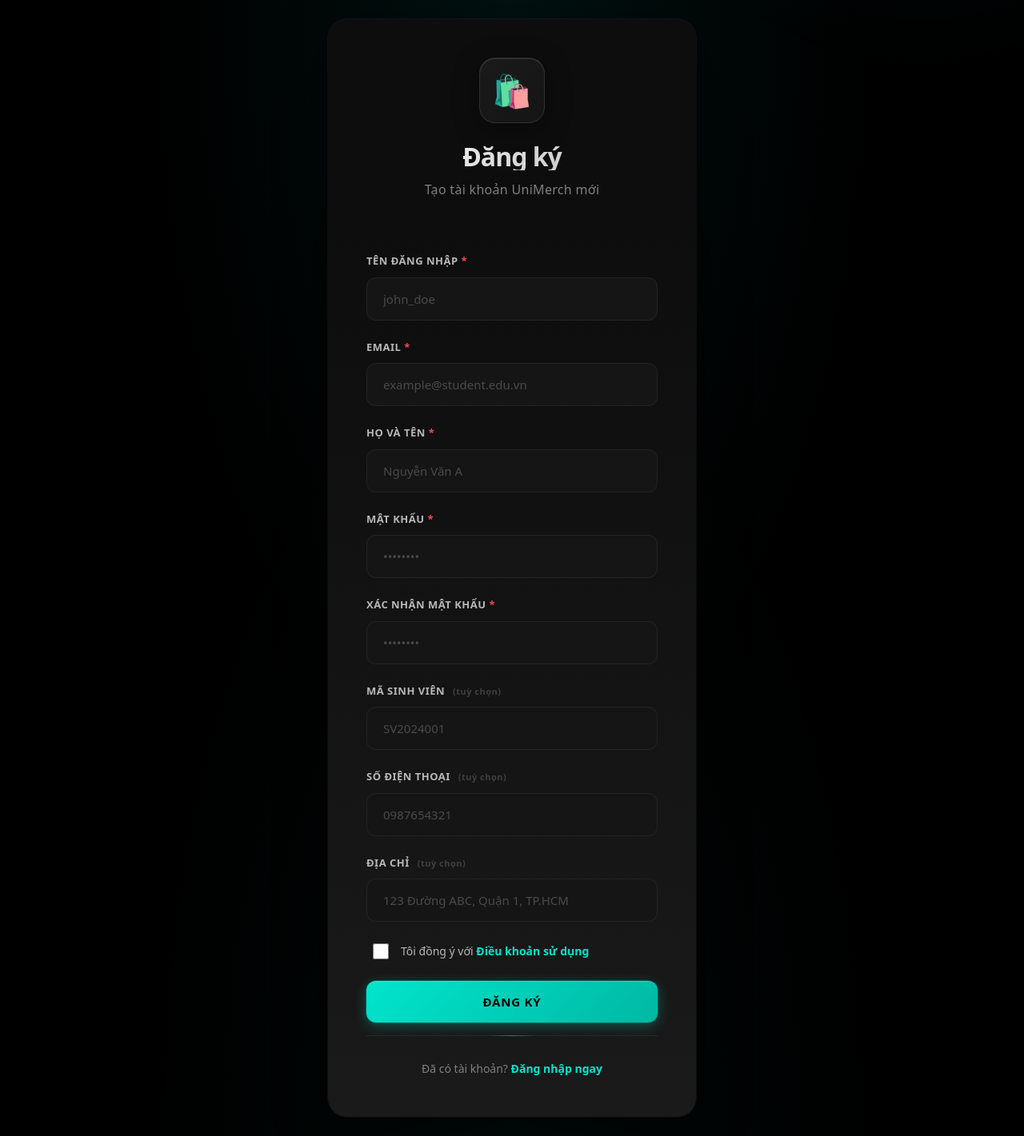
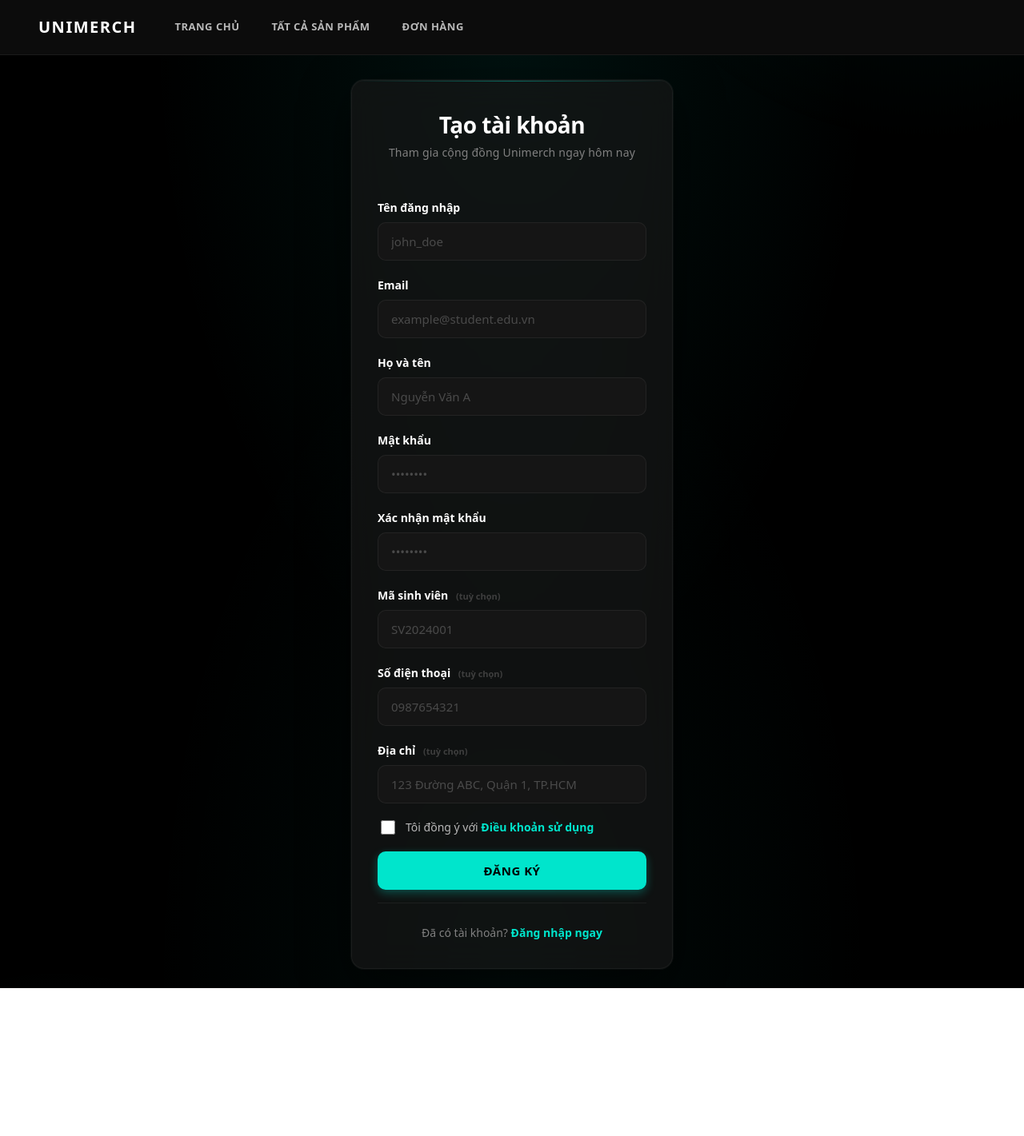
Before and after one commit to leedontbeshy/unimerch-client, a React (Vite) app: page /register in a window 1280 px wide. Shown: the whole page at 80% size. After the commit the page ends 1236 px from the top, so only its background shows below. Built offline with nearby package versions, Linux system fonts and the light colour scheme; no server answers.

Commit message:
feat: Add Header component and integrate it into authentication pages; update styles and context types

```diff
--- /dev/null
+++ b/src/components/Header.tsx
@@ -0,0 +1,41 @@
+import React from 'react';
+import { Link } from 'react-router-dom';
+import '../css/header.css';
+
+interface HeaderProps {
+  showAuthButtons?: boolean;
+}
+
+const Header: React.FC<HeaderProps> = ({ showAuthButtons = true }) => {
+  return (
+    <header className="main-header">
+      <div className="header-container">
+        <Link to="/" className="header-logo">
+          UNIMERCH
+        </Link>
+
+        <nav className="header-nav">
+          <Link to="/" className="nav-link">TRANG CHỦ</Link>
+          <Link to="/products" className="nav-link">TẤT CẢ SẢN PHẨM</Link>
+          <Link to="/orders" className="nav-link">ĐƠN HÀNG</Link>
+        </nav>
+
+        {showAuthButtons && (
+          <div className="header-actions">
+            <Link to="/login" className="header-icon">
+              <svg width="20" height="20" viewBox="0 0 24 24" fill="none" stroke="currentColor" strokeWidth="2">
+                <path d="M20 21v-2a4 4 0 0 0-4-4H8a4 4 0 0 0-4 4v2" />
+                <circle cx="12" cy="7" r="4" />
+              </svg>
+            </Link>
+            <Link to="/register" className="header-btn">
+              ĐĂNG NHẬP
+            </Link>
+          </div>
+        )}
+      </div>
+    </header>
+  );
+};
+
+export default Header;
--- a/src/context/AuthContext.tsx
+++ b/src/context/AuthContext.tsx
@@ -4,7 +4,7 @@ import type { User, LoginRequest, RegisterRequest } from '../types/auth.types';
 import { authService } from '../services/authService';
 import { tokenStorage } from '../utils/tokenStorage';
 
-interface AuthContextType {
+export interface AuthContextType {
   user: User | null;
   token: string | null;
   isAuthenticated: boolean;
--- a/src/css/auth.css
+++ b/src/css/auth.css
@@ -38,7 +38,7 @@
     radial-gradient(ellipse at top, rgba(0, 229, 204, 0.08) 0%, transparent 50%),
     radial-gradient(ellipse at bottom, rgba(0, 229, 204, 0.05) 0%, transparent 50%),
     var(--bg-black);
-  padding: 24px;
+  padding: 100px 24px 24px;
   position: relative;
   overflow: hidden;
 }
@@ -74,14 +74,15 @@
 
 .auth-container {
   width: 100%;
-  max-width: 460px;
-  background: var(--bg-card);
-  border-radius: 24px;
+  max-width: 400px;
+  background: rgba(26, 26, 26, 0.6);
+  backdrop-filter: blur(20px);
+  border-radius: 16px;
   box-shadow: var(--shadow-lg), 0 0 0 1px var(--border-subtle);
   overflow: hidden;
   position: relative;
   z-index: 1;
-  backdrop-filter: blur(10px);
+  border: 1px solid rgba(255, 255, 255, 0.05);
 }
 
 .auth-container::before {
@@ -90,84 +91,62 @@
   top: 0;
   left: 0;
   right: 0;
-  height: 2px;
+  height: 1px;
   background: linear-gradient(90deg, transparent, var(--neon-cyan), transparent);
-  opacity: 0.6;
+  opacity: 0.4;
 }
 
 .auth-header {
-  padding: 48px 48px 32px;
+  padding: 40px 32px 24px;
   text-align: center;
-  background: var(--bg-card);
+  background: transparent;
   position: relative;
 }
 
 .auth-logo {
-  width: 80px;
-  height: 80px;
-  margin: 0 auto 24px;
-  background: linear-gradient(135deg, var(--bg-card-light) 0%, var(--bg-input) 100%);
-  border-radius: 20px;
-  display: flex;
-  align-items: center;
-  justify-content: center;
-  font-size: 40px;
-  color: var(--neon-cyan);
-  border: 1px solid var(--border-light);
-  position: relative;
-  box-shadow: 0 8px 32px rgba(0, 0, 0, 0.4), inset 0 1px 0 rgba(255, 255, 255, 0.1);
-  transition: all 0.4s cubic-bezier(0.34, 1.56, 0.64, 1);
-}
-
-.auth-logo:hover {
-  transform: scale(1.05) rotate(5deg);
-  box-shadow: 0 12px 48px rgba(0, 0, 0, 0.5), var(--shadow-glow);
+  display: none;
 }
 
 .auth-title {
-  font-size: 32px;
-  font-weight: 800;
-  background: linear-gradient(135deg, var(--text-white) 0%, var(--text-gray) 100%);
-  -webkit-background-clip: text;
-  -webkit-text-fill-color: transparent;
-  background-clip: text;
-  margin: 0 0 12px;
-  letter-spacing: -1px;
+  font-size: 28px;
+  font-weight: 700;
+  color: var(--text-white);
+  margin: 0 0 8px;
+  letter-spacing: -0.5px;
 }
 
 .auth-subtitle {
-  font-size: 16px;
+  font-size: 14px;
   color: var(--text-gray-light);
   margin: 0;
   font-weight: 400;
-  letter-spacing: 0.3px;
+  letter-spacing: 0.2px;
 }
 
 .auth-body {
-  padding: 36px 48px 48px;
-  background: linear-gradient(to bottom, var(--bg-card) 0%, var(--bg-card-light) 100%);
+  padding: 24px 32px 32px;
+  background: transparent;
 }
 
 /* Form Styles */
 .auth-form {
   display: flex;
   flex-direction: column;
-  gap: 24px;
+  gap: 20px;
 }
 
 .form-group {
   display: flex;
   flex-direction: column;
-  gap: 10px;
+  gap: 8px;
   position: relative;
 }
 
 .form-label {
-  font-size: 13px;
-  font-weight: 700;
-  color: var(--text-gray);
-  letter-spacing: 0.5px;
-  text-transform: uppercase;
+  font-size: 14px;
+  font-weight: 600;
+  color: var(--text-white);
+  letter-spacing: 0;
   transition: color 0.2s ease;
 }
 
@@ -176,19 +155,19 @@
 }
 
 .form-label-required::after {
-  content: " *";
+  content: "";
   color: var(--error);
 }
 
 .form-input {
   width: 100%;
-  padding: 16px 20px;
+  padding: 13px 16px;
   font-size: 15px;
   color: var(--text-white);
   background: var(--bg-input);
-  border: 1.5px solid var(--border-subtle);
-  border-radius: 12px;
-  transition: all 0.3s cubic-bezier(0.4, 0, 0.2, 1);
+  border: 1px solid var(--border-subtle);
+  border-radius: 10px;
+  transition: all 0.2s ease;
   font-family: inherit;
   box-sizing: border-box;
   position: relative;
@@ -197,18 +176,13 @@
 .form-input:hover:not(:disabled):not(:focus) {
   border-color: var(--border-light);
   background: var(--bg-input-hover);
-  transform: translateY(-1px);
 }
 
 .form-input:focus {
   outline: none;
   border-color: var(--neon-cyan);
   background: var(--bg-input-hover);
-  box-shadow:
-    0 0 0 4px rgba(0, 229, 204, 0.1),
-    0 8px 24px rgba(0, 0, 0, 0.4),
-    inset 0 1px 0 rgba(255, 255, 255, 0.05);
-  transform: translateY(-2px);
+  box-shadow: 0 0 0 3px rgba(0, 229, 204, 0.15);
 }
 
 .form-input::placeholder {
@@ -260,19 +234,19 @@
 
 /* Buttons */
 .btn {
-  padding: 16px 32px;
+  padding: 14px 24px;
   font-size: 15px;
   font-weight: 700;
   border: none;
-  border-radius: 12px;
+  border-radius: 10px;
   cursor: pointer;
-  transition: all 0.3s cubic-bezier(0.34, 1.56, 0.64, 1);
+  transition: all 0.3s ease;
   font-family: inherit;
   display: inline-flex;
   align-items: center;
   justify-content: center;
-  gap: 10px;
-  letter-spacing: 0.8px;
+  gap: 8px;
+  letter-spacing: 0.5px;
   text-transform: uppercase;
   position: relative;
   overflow: hidden;
@@ -297,28 +271,21 @@
 }
 
 .btn-primary {
-  background: linear-gradient(135deg, var(--neon-cyan) 0%, var(--cyan-dark) 100%);
+  background: var(--neon-cyan);
   color: var(--bg-black);
-  box-shadow:
-    0 4px 16px rgba(0, 229, 204, 0.3),
-    0 0 0 1px rgba(0, 229, 204, 0.2),
-    inset 0 1px 0 rgba(255, 255, 255, 0.2);
+  box-shadow: 0 4px 12px rgba(0, 229, 204, 0.3);
   position: relative;
 }
 
 .btn-primary:hover:not(:disabled) {
-  transform: translateY(-3px);
-  box-shadow:
-    var(--shadow-glow-intense),
-    0 8px 24px rgba(0, 229, 204, 0.4),
-    0 0 0 1px var(--neon-cyan);
+  background: var(--cyan-dark);
+  transform: translateY(-2px);
+  box-shadow: 0 6px 20px rgba(0, 229, 204, 0.4);
 }
 
 .btn-primary:active:not(:disabled) {
-  transform: translateY(-1px);
-  box-shadow:
-    0 2px 8px rgba(0, 229, 204, 0.3),
-    0 0 0 1px rgba(0, 229, 204, 0.2);
+  transform: translateY(0);
+  box-shadow: 0 2px 8px rgba(0, 229, 204, 0.3);
 }
 
 .btn-primary:disabled {
@@ -379,28 +346,16 @@
 .checkbox-group {
   display: flex;
   align-items: center;
-  gap: 12px;
-  margin: -4px 0;
-  padding: 4px;
+  gap: 10px;
+  margin: -2px 0;
   cursor: pointer;
-  border-radius: 8px;
-  transition: background 0.2s ease;
-}
-
-.checkbox-group:hover {
-  background: rgba(255, 255, 255, 0.02);
 }
 
 .checkbox-input {
-  width: 20px;
-  height: 20px;
+  width: 18px;
+  height: 18px;
   accent-color: var(--neon-cyan);
   cursor: pointer;
-  transition: transform 0.2s ease;
-}
-
-.checkbox-input:hover {
-  transform: scale(1.1);
 }
 
 .checkbox-label {
@@ -409,11 +364,6 @@
   cursor: pointer;
   user-select: none;
   line-height: 1.6;
-  transition: color 0.2s ease;
-}
-
-.checkbox-group:hover .checkbox-label {
-  color: var(--text-white);
 }
 
 .checkbox-label a {
@@ -430,22 +380,10 @@
 /* Links & Dividers */
 .auth-footer {
   text-align: center;
-  padding-top: 28px;
+  padding-top: 24px;
   border-top: 1px solid var(--border-subtle);
   margin-top: 16px;
   position: relative;
-}
-
-.auth-footer::before {
-  content: '';
-  position: absolute;
-  top: -1px;
-  left: 50%;
-  transform: translateX(-50%);
-  width: 60px;
-  height: 1px;
-  background: linear-gradient(90deg, transparent, var(--neon-cyan), transparent);
-  opacity: 0.5;
 }
 
 .auth-footer-text {
@@ -470,8 +408,27 @@
 
 .forgot-password-link {
   text-align: right;
-  margin-top: -6px;
-  margin-bottom: 8px;
+  margin-top: -4px;
+  margin-bottom: 4px;
+}
+
+/* Responsive for smaller auth container */
+@media (max-width: 480px) {
+  .auth-container {
+    max-width: 100%;
+  }
+
+  .auth-header {
+    padding: 32px 24px 20px;
+  }
+
+  .auth-body {
+    padding: 20px 24px 28px;
+  }
+
+  .auth-title {
+    font-size: 24px;
+  }
 }
 
 /* Alert Messages */
--- /dev/null
+++ b/src/css/header.css
@@ -0,0 +1,157 @@
+/* Header Styles */
+.main-header {
+  position: fixed;
+  top: 0;
+  left: 0;
+  right: 0;
+  background: rgba(13, 13, 13, 0.95);
+  backdrop-filter: blur(20px);
+  border-bottom: 1px solid var(--border-subtle);
+  z-index: 1000;
+  padding: 0;
+}
+
+.header-container {
+  max-width: 1400px;
+  margin: 0 auto;
+  padding: 16px 48px;
+  display: flex;
+  align-items: center;
+  justify-content: space-between;
+  gap: 48px;
+}
+
+.header-logo {
+  font-size: 20px;
+  font-weight: 800;
+  color: var(--text-white);
+  text-decoration: none;
+  letter-spacing: 1.5px;
+  transition: all 0.3s ease;
+  position: relative;
+}
+
+.header-logo::after {
+  content: '';
+  position: absolute;
+  bottom: -4px;
+  left: 0;
+  width: 0;
+  height: 2px;
+  background: var(--neon-cyan);
+  transition: width 0.3s ease;
+  box-shadow: 0 0 8px var(--neon-cyan-glow);
+}
+
+.header-logo:hover::after {
+  width: 100%;
+}
+
+.header-nav {
+  flex: 1;
+  display: flex;
+  align-items: center;
+  gap: 40px;
+}
+
+.nav-link {
+  font-size: 13px;
+  font-weight: 600;
+  color: var(--text-gray);
+  text-decoration: none;
+  letter-spacing: 0.5px;
+  transition: all 0.3s ease;
+  position: relative;
+  padding: 8px 0;
+}
+
+.nav-link::after {
+  content: '';
+  position: absolute;
+  bottom: 0;
+  left: 0;
+  width: 0;
+  height: 2px;
+  background: var(--neon-cyan);
+  transition: width 0.3s ease;
+}
+
+.nav-link:hover {
+  color: var(--neon-cyan);
+}
+
+.nav-link:hover::after {
+  width: 100%;
+}
+
+.header-actions {
+  display: flex;
+  align-items: center;
+  gap: 20px;
+}
+
+.header-icon {
+  width: 40px;
+  height: 40px;
+  display: flex;
+  align-items: center;
+  justify-content: center;
+  color: var(--text-gray);
+  background: var(--bg-input);
+  border-radius: 10px;
+  text-decoration: none;
+  transition: all 0.3s ease;
+  border: 1px solid var(--border-subtle);
+}
+
+.header-icon:hover {
+  color: var(--neon-cyan);
+  background: var(--bg-input-hover);
+  border-color: var(--border-cyan);
+  box-shadow: 0 0 20px rgba(0, 229, 204, 0.2);
+}
+
+.header-btn {
+  padding: 10px 24px;
+  font-size: 13px;
+  font-weight: 700;
+  color: var(--bg-black);
+  background: var(--neon-cyan);
+  border-radius: 10px;
+  text-decoration: none;
+  letter-spacing: 0.5px;
+  transition: all 0.3s ease;
+  border: none;
+  box-shadow: 0 4px 12px rgba(0, 229, 204, 0.3);
+}
+
+.header-btn:hover {
+  background: var(--cyan-dark);
+  transform: translateY(-2px);
+  box-shadow: 0 6px 20px rgba(0, 229, 204, 0.4);
+}
+
+/* Responsive */
+@media (max-width: 768px) {
+  .header-container {
+    padding: 12px 24px;
+    gap: 20px;
+  }
+
+  .header-nav {
+    display: none;
+  }
+
+  .header-logo {
+    font-size: 18px;
+  }
+
+  .header-actions {
+    gap: 12px;
+  }
+
+  .header-btn {
+    padding: 8px 16px;
+    font-size: 12px;
+  }
+}
--- a/src/pages/RegisterPage.tsx
+++ b/src/pages/RegisterPage.tsx
@@ -2,6 +2,7 @@ import React, { useState } from 'react';
 import { Link, useNavigate } from 'react-router-dom';
 import { useAuth } from '../hooks/useAuth';
 import AuthLayout from '../layout/AuthLayout';
+import Header from '../components/Header';
 
 const RegisterPage: React.FC = () => {
   const navigate = useNavigate();
@@ -105,12 +106,13 @@ const RegisterPage: React.FC = () => {
   };
 
   return (
-    <AuthLayout>
-      <div className="auth-header">
-        <div className="auth-logo">🛍️</div>
-        <h1 className="auth-title">Đăng ký</h1>
-        <p className="auth-subtitle">Tạo tài khoản UniMerch mới</p>
-      </div>
+    <>
+      <Header showAuthButtons={false} />
+      <AuthLayout>
+        <div className="auth-header">
+          <h1 className="auth-title">Tạo tài khoản</h1>
+          <p className="auth-subtitle">Tham gia cộng đồng Unimerch ngay hôm nay</p>
+        </div>
 
       <div className="auth-body">
         {apiError && (
@@ -295,7 +297,8 @@ const RegisterPage: React.FC = () => {
           </p>
         </div>
       </div>
-    </AuthLayout>
+      </AuthLayout>
+    </>
   );
 };
 
--- a/src/utils/tokenStorage.ts
+++ b/src/utils/tokenStorage.ts
@@ -1,3 +1,5 @@
+import type { User } from '../types/auth.types';
+
 const TOKEN_KEY = 'unimerch_token';
 const USER_KEY = 'unimerch_user';
 
@@ -14,12 +16,12 @@ export const tokenStorage = {
     localStorage.removeItem(TOKEN_KEY);
   },
 
-  getUser: (): any | null => {
+  getUser: (): User | null => {
     const user = localStorage.getItem(USER_KEY);
     return user ? JSON.parse(user) : null;
   },
 
-  setUser: (user: any): void => {
+  setUser: (user: User): void => {
     localStorage.setItem(USER_KEY, JSON.stringify(user));
   },
 
```
Also changed, not shown: src/pages/ForgotPasswordPage.tsx (+7 -2 lines), src/pages/LoginPage.tsx (+10 -7 lines), 2 other files (tests, documents, lock files or other folders).
